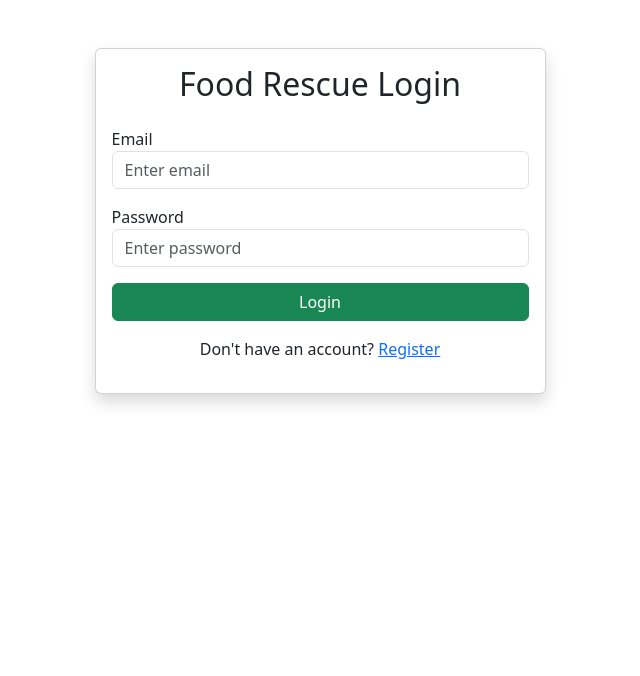
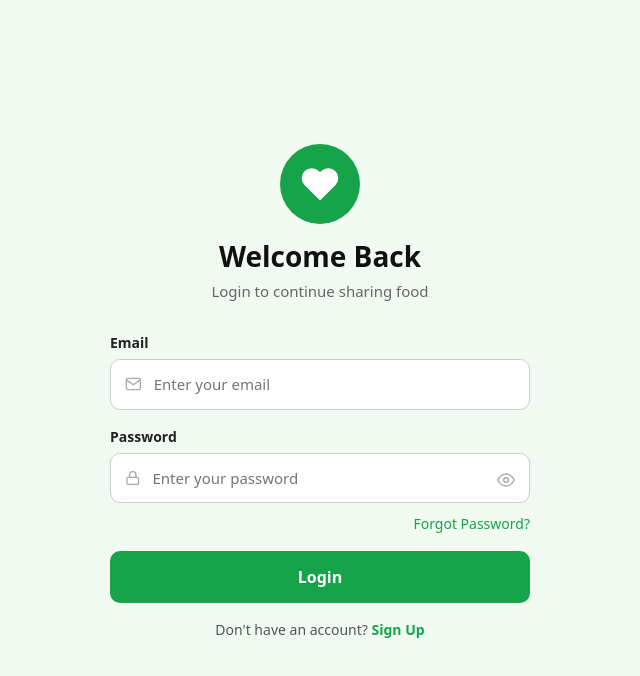
Before and after one commit to likithknp/food-rescue-UI, a React (Vite) app: page /login in a window 1280 px wide. Shown: the top 676 px of the page, without its empty margins (320-960 px from the left). Built offline with nearby package versions, Linux system fonts and the light colour scheme.

Commit message:
Add onboarding screens and login page UI

```diff
--- a/src/pages/Login.jsx
+++ b/src/pages/Login.jsx
@@ -1,119 +1,176 @@
 import { useState } from "react";
-import { Link, useNavigate } from "react-router-dom";
-import { loginUser } from "../services/authService";
+import { useNavigate } from "react-router-dom";
 
 function Login() {
-
   const navigate = useNavigate();
-
-    const [formData, setFormData] = useState({
-        email: "",
-        password: ""
-    });
-
-    const handleSubmit = async (e) => {
-
-        e.preventDefault();
-
-        try {
-
-            const response = await loginUser(formData);
-
-            localStorage.setItem(
-                "user",
-                JSON.stringify(response.data)
-            );
-
-            navigate("/dashboard");
-
-        } catch (error) {
-
-            console.error(error);
-
-            alert(
-                error.response?.data ||
-                "Login Failed"
-            );
-        }
-    };
+  const [showPassword, setShowPassword] = useState(false);
 
   return (
-        <div className="container mt-5">
+    <div
+      style={{
+        minHeight: "100vh",
+        display: "flex",
+        flexDirection: "column",
+        justifyContent: "center",
+        alignItems: "center",
+        backgroundColor: "#f0faf0",
+        padding: "20px",
+        boxSizing: "border-box",
+      }}
+    >
+      {/* Green heart circle */}
+      <div
+        style={{
+          width: "80px",
+          height: "80px",
+          borderRadius: "50%",
+          backgroundColor: "#16a34a",
+          display: "flex",
+          justifyContent: "center",
+          alignItems: "center",
+          marginBottom: "16px",
+        }}
+      >
+        <svg
+          xmlns="http://www.w3.org/2000/svg"
+          width="40"
+          height="40"
+          viewBox="0 0 24 24"
+          fill="white"
+          stroke="white"
+          strokeWidth="1"
+        >
+          <path d="M20.84 4.61a5.5 5.5 0 0 0-7.78 0L12 5.67l-1.06-1.06a5.5 5.5 0 0 0-7.78 7.78l1.06 1.06L12 21.23l7.78-7.78 1.06-1.06a5.5 5.5 0 0 0 0-7.78z" />
+        </svg>
+      </div>
 
-            <div className="row justify-content-center">
+      {/* Title */}
+      <h1 style={{ fontSize: "28px", fontWeight: "bold", margin: "0 0 6px 0", color: "#111" }}>
+        Welcome Back
+      </h1>
+      <p style={{ fontSize: "15px", color: "#666", marginBottom: "30px" }}>
+        Login to continue sharing food
+      </p>
 
-                <div className="col-md-5">
+      {/* Form */}
+      <div style={{ width: "100%", maxWidth: "420px", display: "flex", flexDirection: "column", gap: "16px" }}>
 
-                    <div className="card shadow">
-
-                        <div className="card-body">
-
-                            <h2 className="text-center mb-4">
-                                Food Rescue Login
-                            </h2>
-
-                            <form onSubmit={handleSubmit}>
-
-                                <div className="mb-3">
-                                    <label>Email</label>
-
+        {/* Email */}
+        <div>
+          <label style={{ fontSize: "14px", fontWeight: "600", color: "#222", display: "block", marginBottom: "6px" }}>
+            Email
+          </label>
+          <div
+            style={{
+              display: "flex",
+              alignItems: "center",
+              border: "1px solid #ccc",
+              borderRadius: "10px",
+              padding: "12px 14px",
+              backgroundColor: "white",
+              gap: "10px",
+            }}
+          >
+            <svg xmlns="http://www.w3.org/2000/svg" width="18" height="18" viewBox="0 0 24 24"
+              fill="none" stroke="#aaa" strokeWidth="2" strokeLinecap="round" strokeLinejoin="round">
+              <path d="M4 4h16c1.1 0 2 .9 2 2v12c0 1.1-.9 2-2 2H4c-1.1 0-2-.9-2-2V6c0-1.1.9-2 2-2z" />
+              <polyline points="22,6 12,13 2,6" />
+            </svg>
             <input
               type="email"
-                                        className="form-control"
-                                        placeholder="Enter email"
-                                        value={formData.email}
-                                        onChange={(e) =>
-                                            setFormData({
-                                                ...formData,
-                                                email: e.target.value
-                                            })
-                                        }
-                                        required
+              placeholder="Enter your email"
+              style={{
+                border: "none",
+                outline: "none",
+                fontSize: "15px",
+                width: "100%",
+                color: "#333",
+                backgroundColor: "transparent",
+              }}
             />
           </div>
-
-                                <div className="mb-3">
-                                    <label>Password</label>
-
-                                    <input
-                                        type="password"
-                                        className="form-control"
-                                        placeholder="Enter password"
-                                        value={formData.password}
-                                        onChange={(e) =>
-                                            setFormData({
-                                                ...formData,
-                                                password: e.target.value
-                                            })
-                                        }
-                                        required
-                                    />
         </div>
 
+        {/* Password */}
+        <div>
+          <label style={{ fontSize: "14px", fontWeight: "600", color: "#222", display: "block", marginBottom: "6px" }}>
+            Password
+          </label>
+          <div
+            style={{
+              display: "flex",
+              alignItems: "center",
+              border: "1px solid #ccc",
+              borderRadius: "10px",
+              padding: "12px 14px",
+              backgroundColor: "white",
+              gap: "10px",
+            }}
+          >
+            <svg xmlns="http://www.w3.org/2000/svg" width="18" height="18" viewBox="0 0 24 24"
+              fill="none" stroke="#aaa" strokeWidth="2" strokeLinecap="round" strokeLinejoin="round">
+              <rect x="3" y="11" width="18" height="11" rx="2" ry="2" />
+              <path d="M7 11V7a5 5 0 0 1 10 0v4" />
+            </svg>
+            <input
+              type={showPassword ? "text" : "password"}
+              placeholder="Enter your password"
+              style={{
+                border: "none",
+                outline: "none",
+                fontSize: "15px",
+                width: "100%",
+                color: "#333",
+                backgroundColor: "transparent",
+              }}
+            />
+            <span onClick={() => setShowPassword(!showPassword)} style={{ cursor: "pointer" }}>
+              <svg xmlns="http://www.w3.org/2000/svg" width="18" height="18" viewBox="0 0 24 24"
+                fill="none" stroke="#aaa" strokeWidth="2" strokeLinecap="round" strokeLinejoin="round">
+                <path d="M1 12s4-8 11-8 11 8 11 8-4 8-11 8-11-8-11-8z" />
+                <circle cx="12" cy="12" r="3" />
+              </svg>
+            </span>
+          </div>
+        </div>
+
+        {/* Forgot Password */}
+        <div style={{ textAlign: "right", marginTop: "-8px" }}>
+          <span style={{ color: "#16a34a", fontSize: "14px", cursor: "pointer", fontWeight: "500" }}>
+            Forgot Password?
+          </span>
+        </div>
+
+        {/* Login Button */}
         <button
-                                    type="submit"
-                                    className="btn btn-success w-100"
+          onClick={() => navigate("/dashboard")}
+          style={{
+            padding: "14px",
+            backgroundColor: "#16a34a",
+            color: "white",
+            border: "none",
+            borderRadius: "10px",
+            fontSize: "16px",
+            fontWeight: "bold",
+            cursor: "pointer",
+            width: "100%",
+          }}
         >
           Login
         </button>
 
-                            </form>
-
-                            <p className="text-center mt-3">
+        {/* Sign Up link */}
+        <p style={{ textAlign: "center", fontSize: "14px", color: "#555" }}>
           Don't have an account?{" "}
-                                <Link to="/register">
-                                    Register
-                                </Link>
+          <span
+            onClick={() => navigate("/register")}
+            style={{ color: "#16a34a", fontWeight: "600", cursor: "pointer" }}
+          >
+            Sign Up
+          </span>
         </p>
 
       </div>
-
-                    </div>
-
-                </div>
-
-            </div>
-
     </div>
   );
 }
--- /dev/null
+++ b/src/pages/Onboarding2.jsx
@@ -0,0 +1,109 @@
+import { useNavigate } from "react-router-dom";
+
+function Onboarding2() {
+  const navigate = useNavigate();
+
+  return (
+    <div
+      style={{
+        height: "100vh",
+        display: "flex",
+        flexDirection: "column",
+        justifyContent: "space-between",
+        alignItems: "center",
+        backgroundColor: "#f0faf0",
+        padding: "20px",
+        boxSizing: "border-box",
+      }}
+    >
+      {/* Skip button */}
+      <div style={{ width: "100%", textAlign: "right" }}>
+        <span
+          onClick={() => navigate("/login")}
+          style={{ cursor: "pointer", fontSize: "16px", color: "#333" }}
+        >
+          Skip
+        </span>
+      </div>
+
+      {/* Center content */}
+      <div
+        style={{
+          display: "flex",
+          flexDirection: "column",
+          alignItems: "center",
+          gap: "20px",
+        }}
+      >
+        {/* Icon circle */}
+        <div
+          style={{
+            width: "180px",
+            height: "180px",
+            borderRadius: "50%",
+            backgroundColor: "#fde8d8",
+            display: "flex",
+            justifyContent: "center",
+            alignItems: "center",
+          }}
+        >
+          {/* Location pin SVG */}
+          <svg
+            xmlns="[w3.org](http://www.w3.org/2000/svg)"
+            width="80"
+            height="80"
+            viewBox="0 0 24 24"
+            fill="none"
+            stroke="#e8440a"
+            strokeWidth="2"
+            strokeLinecap="round"
+            strokeLinejoin="round"
+          >
+            <path d="M21 10c0 7-9 13-9 13S3 17 3 10a9 9 0 0 1 18 0z" />
+            <circle cx="12" cy="10" r="3" />
+          </svg>
+        </div>
+
+        {/* Text */}
+        <h1 style={{ fontSize: "26px", fontWeight: "bold", margin: 0 }}>
+          Find Nearby NGOs
+        </h1>
+        <p
+          style={{
+            fontSize: "15px",
+            color: "#555",
+            textAlign: "center",
+            maxWidth: "300px",
+            margin: 0,
+          }}
+        >
+          Discover verified NGOs near you and track real-time pickup status
+          with live maps
+        </p>
+      </div>
+
+      {/* Next button */}
+      <div style={{ width: "100%", display: "flex", justifyContent: "flex-end" }}>
+        <button
+          onClick={() => navigate("/onboarding-3")}
+          style={{
+            padding: "14px 28px",
+            backgroundColor: "#e8440a",
+            color: "white",
+            border: "none",
+            borderRadius: "30px",
+            fontSize: "16px",
+            cursor: "pointer",
+            display: "flex",
+            alignItems: "center",
+            gap: "8px",
+          }}
+        >
+          Next →
+        </button>
+      </div>
+    </div>
+  );
+}
+
+export default Onboarding2;
--- /dev/null
+++ b/src/pages/Onboarding3.jsx
@@ -0,0 +1,108 @@
+import { useNavigate } from "react-router-dom";
+
+function Onboarding3() {
+  const navigate = useNavigate();
+
+  return (
+    <div
+      style={{
+        height: "100vh",
+        display: "flex",
+        flexDirection: "column",
+        justifyContent: "space-between",
+        alignItems: "center",
+        backgroundColor: "#f0faf0",
+        padding: "20px",
+        boxSizing: "border-box",
+      }}
+    >
+      {/* Skip button */}
+      <div style={{ width: "100%", textAlign: "right" }}>
+        <span
+          onClick={() => navigate("/login")}
+          style={{ cursor: "pointer", fontSize: "16px", color: "#333" }}
+        >
+          Skip
+        </span>
+      </div>
+
+      {/* Center content */}
+      <div
+        style={{
+          display: "flex",
+          flexDirection: "column",
+          alignItems: "center",
+          gap: "20px",
+        }}
+      >
+        {/* Yellow circle with award icon */}
+        <div
+          style={{
+            width: "200px",
+            height: "200px",
+            borderRadius: "50%",
+            backgroundColor: "#fef9c3",
+            display: "flex",
+            justifyContent: "center",
+            alignItems: "center",
+          }}
+        >
+          <svg
+            xmlns="http://www.w3.org/2000/svg"
+            width="90"
+            height="90"
+            viewBox="0 0 24 24"
+            fill="none"
+            stroke="#b45309"
+            strokeWidth="1.8"
+            strokeLinecap="round"
+            strokeLinejoin="round"
+          >
+            <circle cx="12" cy="8" r="6" />
+            <path d="M8.21 13.89L7 23l5-3 5 3-1.21-9.12" />
+          </svg>
+        </div>
+
+        {/* Text */}
+        <h1 style={{ fontSize: "28px", fontWeight: "bold", margin: 0, color: "#111" }}>
+          Earn Rewards
+        </h1>
+        <p
+          style={{
+            fontSize: "15px",
+            color: "#555",
+            textAlign: "center",
+            maxWidth: "300px",
+            margin: 0,
+            lineHeight: "1.6",
+          }}
+        >
+          Get points, badges, and recognition for every donation. Climb the leaderboard!
+        </p>
+      </div>
+
+      {/* Get Started button */}
+      <div style={{ width: "100%", display: "flex", justifyContent: "flex-end" }}>
+        <button
+          onClick={() => navigate("/login")}
+          style={{
+            padding: "14px 28px",
+            backgroundColor: "#16a34a",
+            color: "white",
+            border: "none",
+            borderRadius: "30px",
+            fontSize: "16px",
+            cursor: "pointer",
+            display: "flex",
+            alignItems: "center",
+            gap: "8px",
+          }}
+        >
+          Get Started →
+        </button>
+      </div>
+    </div>
+  );
+}
+
+export default Onboarding3;
--- /dev/null
+++ b/src/pages/Welcome.jsx
@@ -0,0 +1,57 @@
+import { useNavigate } from "react-router-dom";
+
+function Welcome() {
+  const navigate = useNavigate();
+
+  return (
+    <div
+      style={{
+        height: "100vh",
+        display: "flex",
+        flexDirection: "column",
+        justifyContent: "center",
+        alignItems: "center",
+        backgroundColor: "#f8f8f2",
+        textAlign: "center",
+      }}
+    >
+      <div
+        style={{
+          width: "180px",
+          height: "180px",
+          borderRadius: "50%",
+          backgroundColor: "#dff5e3",
+          display: "flex",
+          justifyContent: "center",
+          alignItems: "center",
+          fontSize: "80px",
+        }}
+      >
+        💚
+      </div>
+
+      <h1>Share Extra Food</h1>
+
+      <p>
+        Connect with NGOs and volunteers to donate your excess food
+        and help those in need.
+      </p>
+
+      <button
+        onClick={() => navigate("/onboarding-2")}
+        style={{
+          padding: "12px 30px",
+          background: "green",
+          color: "white",
+          border: "none",
+          borderRadius: "10px",
+          cursor: "pointer",
+        }}
+      >
+        Next
+      </button>
+    </div>
+  );
+}
+
+export default Welcome;
```
Also changed, not shown: src/App.jsx (+6 -1 lines). Lines whose indentation alone changed are shown as unchanged.
